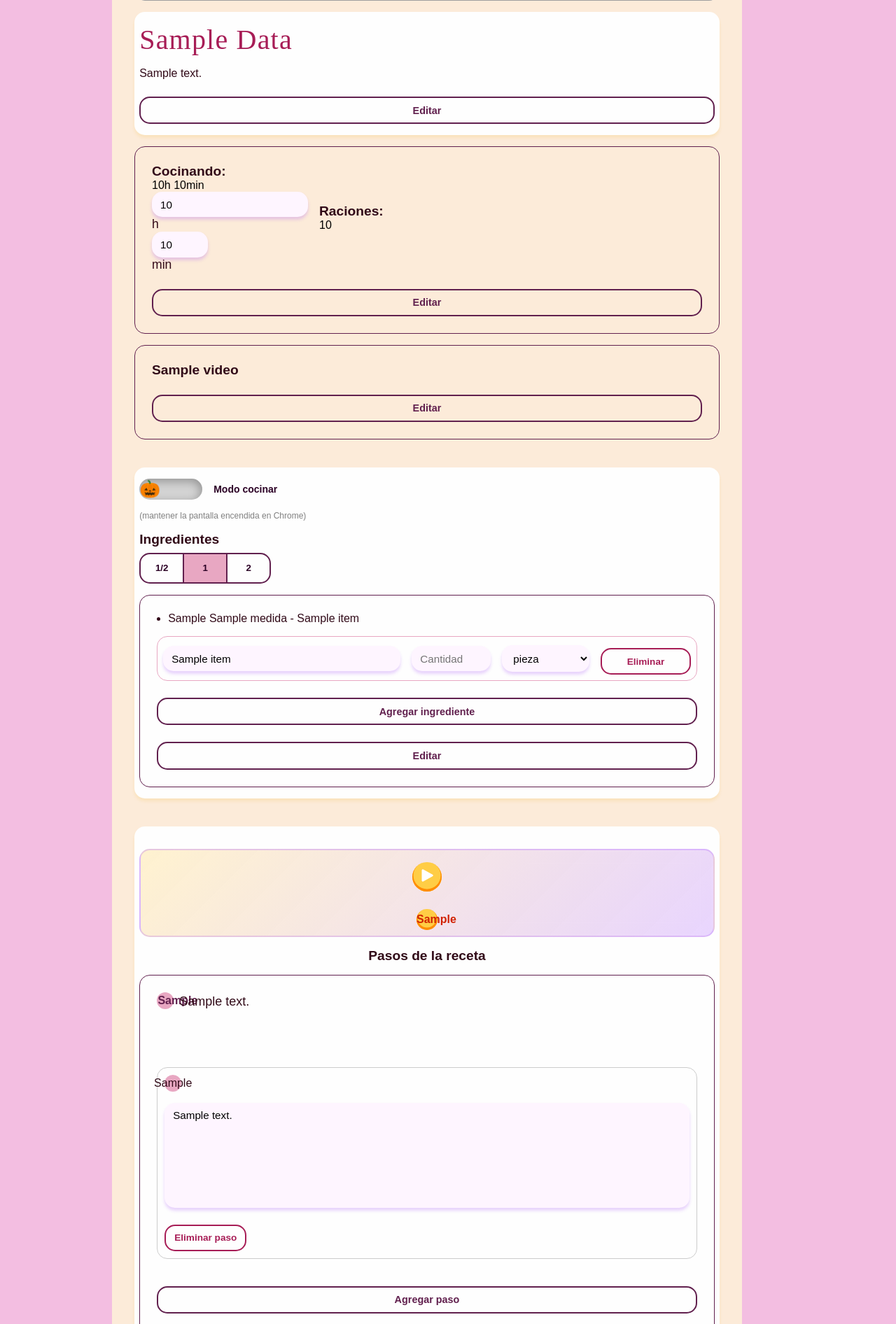
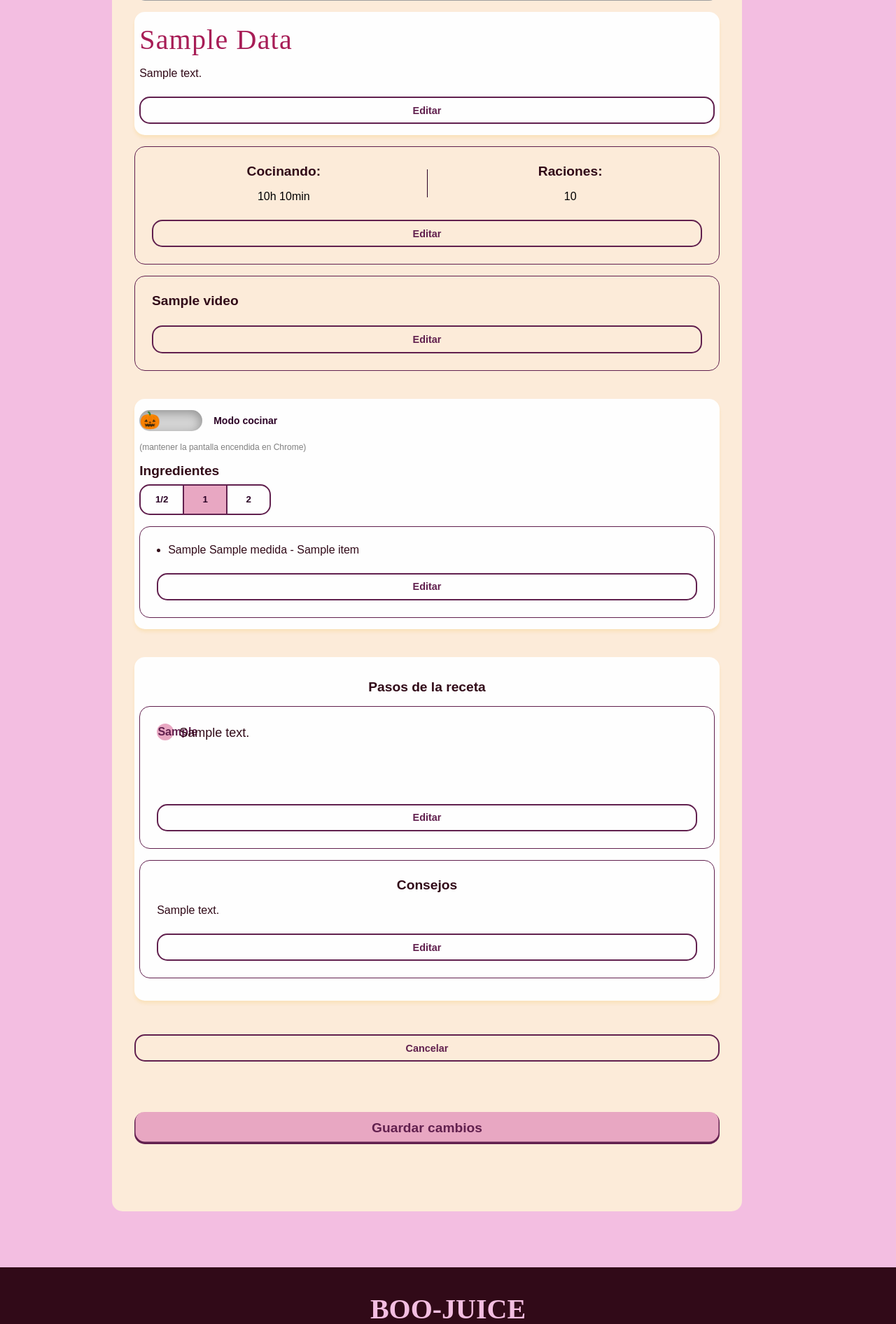
Before and after one commit to KaterinGorbachev/boo-juice, a Flask app: template templates/edit_receta.html in a window 1280 px wide. Shown: the part 495-2387 px from the top of the page at 70% size. Run offline with Flask 3, Linux system fonts and the light colour scheme; the template is opened without the code that fills it: most values are stand-ins (such as "Sample title", 1, 10 or a date in 2020); parts of the project's set-up code (start-up, migrations or seed data) failed here and were passed over; some libraries are stand-ins or nearby versions; some web fonts are replaced; grey boxes are pictures that could not be loaded.

Commit message:
styles for recepy edit form

```diff
--- a/static/styles/receta.css
+++ b/static/styles/receta.css
@@ -57,7 +57,7 @@ textarea {
 }
 
 .hidden {
-  display: none;
+  display: none !important;
 }
 
 .like__heart {
@@ -518,8 +518,9 @@ textarea {
   max-width: 100%;
   min-width: 0;
   flex-wrap: wrap;
+  width: 100%;
 }
-.comon__info .preparation__info div {
+.comon__info .preparation__info .info__box {
   display: flex;
   flex-direction: column;
   align-items: center;
@@ -527,65 +528,35 @@ textarea {
   text-align: start;
   min-width: 0;
   flex: 1 1 120px;
+  gap: 1rem;
+}
+.comon__info .preparation__info .info__box #tiempo_preparacion_input {
+  display: flex;
+  flex-direction: column;
+  align-items: start;
+  justify-content: center;
+  text-align: start;
+  gap: 2rem;
+  width: 100%;
+}
+.comon__info .preparation__info .info__box #tiempo_preparacion_input .input__left_label {
+  display: flex;
+  flex-direction: row;
+  align-items: center;
+  justify-content: start;
+  text-align: start;
+  gap: 0.5rem;
+  width: 100%;
+}
+.comon__info .preparation__info .info__box #tiempo_preparacion_input .input__left_label .num_input {
+  min-width: 0;
+  flex: 1 1 0;
 }
 .comon__info .preparation__info hr {
   width: 0.7px;
   height: 40px;
   background-color: #2B0125;
   border: none;
-}
-.comon__info .preparation__info--edit {
-  display: flex;
-  flex-direction: column;
-  align-items: start;
-  justify-content: center;
-  text-align: start;
-  gap: 1rem;
-  width: 100%;
-  min-width: 0;
-  flex-wrap: wrap;
-}
-.comon__info .preparation__info--edit div {
-  display: flex;
-  flex-direction: column;
-  align-items: start;
-  justify-content: center;
-  text-align: start;
-  min-width: 0;
-  flex: 1 1 120px;
-}
-.comon__info .preparation__info--edit div .tiempo_preparacion_input {
-  width: 100%;
-  min-width: 0;
-  display: flex;
-  flex-direction: column;
-  align-items: start;
-  justify-content: center;
-  text-align: start;
-  gap: 1rem;
-}
-.comon__info .preparation__info--edit div .tiempo_preparacion_input .input__left_label {
-  display: flex;
-  flex-direction: row;
-  align-items: center;
-  justify-content: start;
-  text-align: start;
-  gap: 4px;
-}
-.comon__info .preparation__info--edit hr {
-  display: none;
-}
-@media (min-width: 768px) {
-  .comon__info .preparation__info--edit {
-    display: flex;
-    flex-direction: row;
-    align-items: center;
-    justify-content: start;
-    text-align: start;
-  }
-  .comon__info .preparation__info--edit div {
-    flex: 0 1 auto;
-  }
 }
 
 .ingredientes {
--- a/static/styles/receta.sass
+++ b/static/styles/receta.sass
@@ -20,7 +20,7 @@ textarea
 
 
 .hidden
-  display: none
+  display: none !important
 
 
 ///======================================
@@ -318,10 +318,26 @@ textarea
     max-width: 100%
     min-width: 0
     flex-wrap: wrap
-    div
+    width: 100%
+    .info__box
       @include mix.flexColumn($horizontal: center)
       min-width: 0
       flex: 1 1 120px
+      gap: variables.$gap-min
+
+      #tiempo_preparacion_input
+        @include mix.flexColumn($horizontal: start)
+        gap: 2rem
+        width: 100%
+        .input__left_label
+          @include mix.flexRow($horizontal: start)
+          gap: 0.5rem
+          width: 100%
+
+          .num_input
+            min-width: 0
+            flex: 1 1 0
+
 
     hr
       width: 0.7px
@@ -329,32 +345,8 @@ textarea
       background-color: variables.$light-buttons-text
       border: none
 
-  .preparation__info--edit
-    @include mix.flexColumn($horizontal: start)
-    gap: variables.$gap-min
-    width: 100%
-    min-width: 0
-    flex-wrap: wrap
-    div
-      @include mix.flexColumn($horizontal: start)
-      min-width: 0
-      flex: 1 1 120px
-      .tiempo_preparacion_input
-        width: 100%
-        min-width: 0
-        @include mix.flexColumn($horizontal: start)
-        gap: variables.$gap-min
-        .input__left_label
-          @include mix.flexRow($horizontal: start, $vertical: center)
-          gap: 4px
 
-    hr
-      display: none
 
-    @include mix.responsive ($size: 'md')
-      @include mix.flexRow($horizontal: start)
-      div
-        flex: 0 1 auto
 
 
 .ingredientes
--- a/templates/edit_receta.html
+++ b/templates/edit_receta.html
@@ -53,24 +53,24 @@
                         </div>
                 </div>
                 <div class="edit__container border__box">
-                    <div class="preparation__info preparation__info--edit">
-                        <div>
+                    <div class="preparation__info">
+                        <div class="info__box">
 
                             <h3 class="label">Cocinando:</h3>
                             <p id="tiempo_preparacion_display">{{ data.tiempo_preparacion//60 }}h {{ data.tiempo_preparacion%60 }}min</p>
                             <div id="tiempo_preparacion_input" class="hidden">
                                 <div class="input__left_label">
-                                    <input type="number" name="hours" id="tiempo_preparacion_hours" value="{{ data.tiempo_preparacion//60 }}" min="0" class="num_input">
+                                    <input type="number" name="hours" id="tiempo_preparacion_hours" value="{{ data.tiempo_preparacion//60 }}" min="0" class="num_input ">
                                     <label for="tiempo_preparacion_hours" class="text">h</label>
                                 </div>
                                 <div class="input__left_label">
-                                    <input type="number" name="minutes" id="tiempo_preparacion_minutes" value="{{ data.tiempo_preparacion%60 }}" min="0" max="59" class="num_input">
+                                    <input type="number" name="minutes" id="tiempo_preparacion_minutes" value="{{ data.tiempo_preparacion%60 }}" min="0" max="59" class="num_input ">
                                     <label for="tiempo_preparacion_minutes" class="text">min</label>
                                 </div>
                             </div>
                         </div>
                         <hr>
-                        <div>
+                        <div class="info__box">
 
                             <h3 class="label">Raciones:</h3>
                             <p id="cantidad_porciones_display">{{ data.cantidad_porciones }}</p>
@@ -159,51 +159,6 @@
             </section>
 
             <section class="steps">
-                {% if data.pasos %}
-                <div class="player-box" id="player-box">
-                    <div class="player">
-                        <!-- <button id="back_play" type="button" class="change_step_btn">
-                            <svg xmlns="http://www.w3.org/2000/svg" viewBox="0 0 384 512" class="change_play_step_svg" fill="currentColor" style="transform: rotate(180deg); transform-origin: center;">
-                                <path d="M21 36.8c12.9-7 28.7-6.3 41 1.8L320 208.1 320 64c0-17.7 14.3-32 32-32s32 14.3 32 32l0 384c0 17.7-14.3 32-32 32s-32-14.3-32-32l0-144.1-258 169.6c-12.3 8.1-28 8.8-41 1.8S0 454.7 0 440L0 72C0 57.3 8.1 43.8 21 36.8z"/>
-                            </svg>
-
-                        </button> -->
-                        <button type="button" id="play_recepy" class="play">
-                            <svg xmlns="http://www.w3.org/2000/svg" viewBox="0 0 448 512" class="play_svg" fill="currentColor">
-                                <path d="M91.2 36.9c-12.4-6.8-27.4-6.5-39.6 .7S32 57.9 32 72l0 368c0 14.1 7.5 27.2 19.6 34.4s27.2 7.5 39.6 .7l336-184c12.8-7 20.8-20.5 20.8-35.1s-8-28.1-20.8-35.1l-336-184z"/>
-                            </svg>
-
-                        </button>
-                        <button type="button" id="resume_recepy" class="play hidden">
-                            <svg xmlns="http://www.w3.org/2000/svg" viewBox="0 0 448 512" class="play_svg" fill="currentColor">
-                                <path d="M91.2 36.9c-12.4-6.8-27.4-6.5-39.6 .7S32 57.9 32 72l0 368c0 14.1 7.5 27.2 19.6 34.4s27.2 7.5 39.6 .7l336-184c12.8-7 20.8-20.5 20.8-35.1s-8-28.1-20.8-35.1l-336-184z"/>
-                            </svg>
-
-                        </button>
-                        <button type="button" id="pause_recepy" class="play hidden">
-                            <svg xmlns="http://www.w3.org/2000/svg" viewBox="0 0 384 512" class="play_svg" fill="currentColor">
-                                <path d="M48 32C21.5 32 0 53.5 0 80L0 432c0 26.5 21.5 48 48 48l64 0c26.5 0 48-21.5 48-48l0-352c0-26.5-21.5-48-48-48L48 32zm224 0c-26.5 0-48 21.5-48 48l0 352c0 26.5 21.5 48 48 48l64 0c26.5 0 48-21.5 48-48l0-352c0-26.5-21.5-48-48-48l-64 0z"/>
-                            </svg>
-
-                        </button>
-                        <!-- <button id="next_play" type="button" class="change_step_btn hidden" >
-                            <svg xmlns="http://www.w3.org/2000/svg" viewBox="0 0 384 512" class="change_play_step_svg" fill="currentColor">
-                                <path d="M21 36.8c12.9-7 28.7-6.3 41 1.8L320 208.1 320 64c0-17.7 14.3-32 32-32s32 14.3 32 32l0 384c0 17.7-14.3 32-32 32s-32-14.3-32-32l0-144.1-258 169.6c-12.3 8.1-28 8.8-41 1.8S0 454.7 0 440L0 72C0 57.3 8.1 43.8 21 36.8z"/>
-                            </svg>
-                        </button>       -->
-
-                    </div>
-                    <div class="step-box">
-                        {% for item in data.pasos %}
-                        <button class="player-by-step" type="button"> {{ item.numero_paso }} </button>
-                        {% endfor %}
-
-
-                    </div>
-
-                </div>
-
-                {% endif %}
 
                 <h3 class="label">Pasos de la receta</h3>
 
@@ -296,7 +251,7 @@
 
 <!-- <script src="https://js.puter.com/v2/"></script>
 <script src="https://code.responsivevoice.org/responsivevoice.js?key={{secretapi}}"></script>  -->
-<script src="{{ url_for('static', filename='scripts/player.js')}}"></script>
+
 
 <script src="{{ url_for('static', filename='scripts/edit_receta_form.js') }}"></script>
 <script type="module" src="{{ url_for('static', filename='scripts/recepy_page.js')}}"></script>
```
Also changed, not shown: 1 other file.
